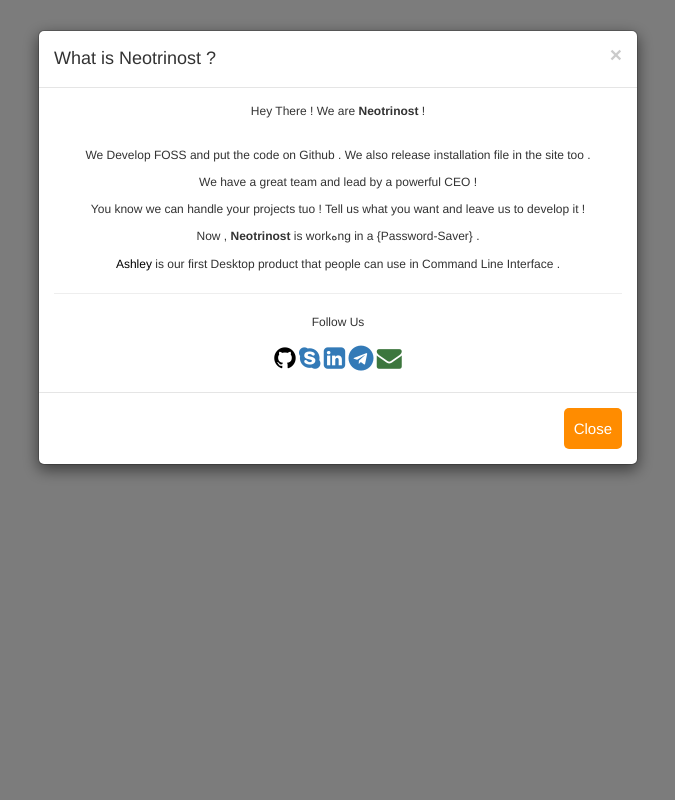
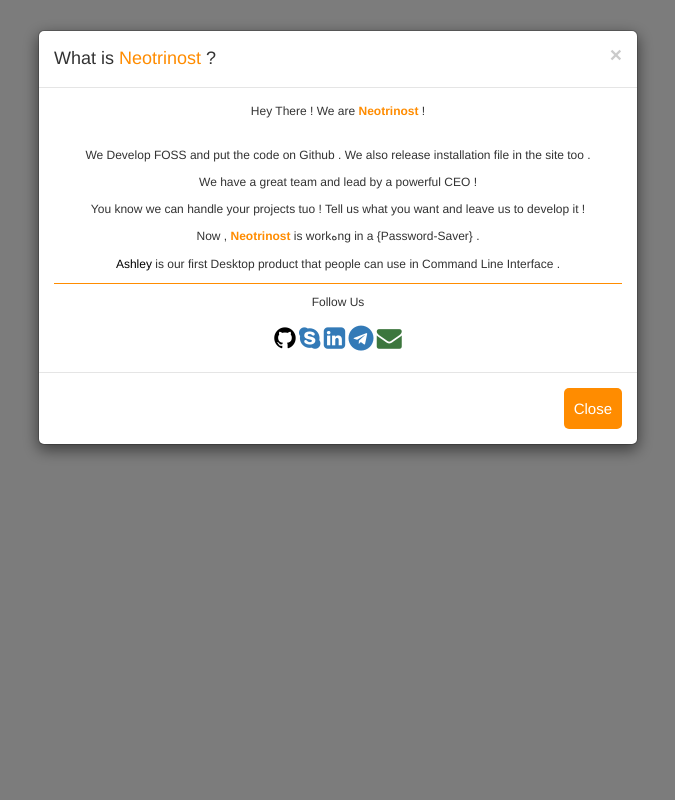
Before and after one commit to Neotrinost/Neotrinost.ir, a Flask app: page / in a window 1280 px wide, after a click on "What is Neotrinost". Shown: the whole page, without its empty margins (302-977 px from the left). Run offline with Flask 2, Linux system fonts and the light colour scheme; some libraries are stand-ins or nearby versions.

Commit message:
Add unique class colors

```diff
--- a/app/templates/index.html
+++ b/app/templates/index.html
@@ -10,6 +10,9 @@
         * {
             margin: 0px;
             padding: 0px;
+        }
+        .neotrinost {
+            color: #FF8C00;
         }
         body {
             font-size: 120%;
@@ -38,7 +41,6 @@
         .input-group {
             margin: 10px 0px 10px 0px;
         }
-
         .input-group label {
             display: block;
             text-align: left;
@@ -59,6 +61,9 @@
             border: 1px solid #FF8C00;
             border-radius: 5px;
             margin-top: 30px;
+        }
+        .line {
+            border-bottom: solid #FF8C00 thin;
         }
         a {
             color: black;
@@ -88,7 +93,7 @@
         <div class="table-responsive">
             <div align="center">
                 <button type="button" id="add_btn" data-toggle="modal" data-target="#contact"
-                        class="mybtn">What is Neotrinost
+                        class="mybtn">What is <strong>Neotrinost</strong>
                 </button>
             </div>
         </div>
@@ -108,17 +113,17 @@
             <div class="modal-content">
                 <div class="modal-header">
                     <button type="button" class="close" data-dismiss="modal">&times;</button>
-                    <h4 class="modal-title">What is Neotrinost ?</h4>
+                    <h4 class="modal-title">What is <span class="neotrinost">Neotrinost</span> ?</h4>
                 </div>
                 <div class="modal-body boxx">
-                    <p>Hey There ! We are <strong>Neotrinost</strong> !</p>
+                    <p>Hey There ! We are <strong><span class="neotrinost">Neotrinost</span></strong> !</p>
                     <br>
                     <p>We Develop FOSS and put the code on Github . We also release installation file in the site too .</p>
                     <p>We have a great team and lead by a powerful CEO !</p>
                     <p>You know we can handle your projects tuo ! Tell us what you want and leave us to develop it !</p>
-                    <p>Now , <strong>Neotrinost</strong> is workهng in a {Password-Saver} .</p>
+                    <p>Now , <strong><span class="neotrinost">Neotrinost</span></strong> is workهng in a {Password-Saver} .</p>
                     <p><a href="https://github.com/BlackIQ/Ashley">Ashley</a> is our first Desktop product that people can use in Command Line Interface .</p>
-                    <p class="line"><hr></p>
+                    <p class="line"></p>
                     <p>Follow Us</p>
                     <a class="ic" href="https://linkedin.com/company/neotrinost"><i class="fa fa-github text-default"></i></a>
                     <a class="ic" href="https://join.skype.com/invite/ogxDQIZ5B0ID"><i class="fa fa-skype text-primary"></i></a>
```
